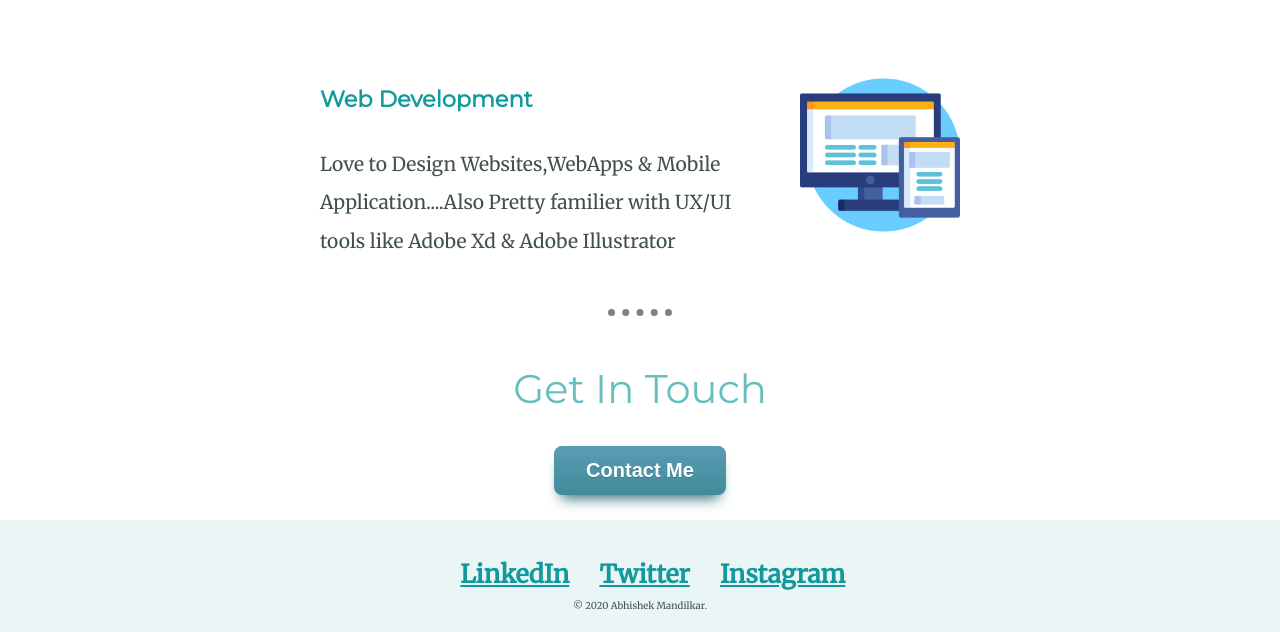
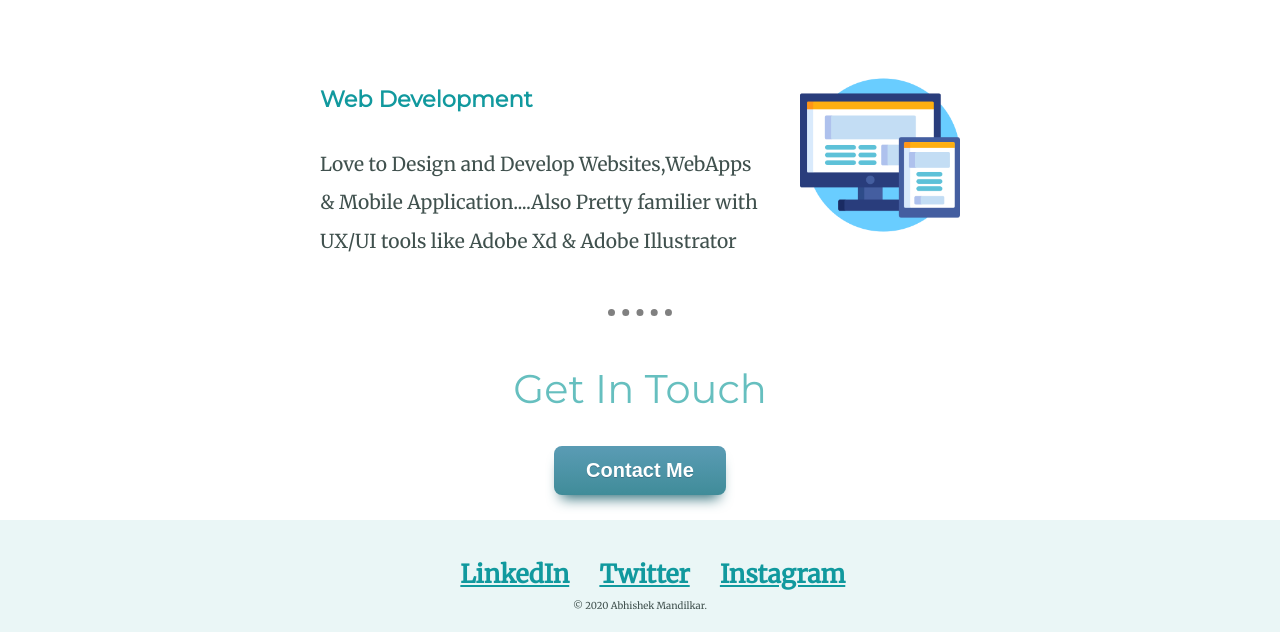
Before and after one commit to AbhishekMandilkar/CV, a plain HTML site: page index.html in a window 1280 px wide. Shown: the part 1585-2217 px from the top of the page. Drawn offline with Linux system fonts and the light colour scheme.

Commit message:
Update index.html

```diff
--- a/index.html
+++ b/index.html
@@ -38,7 +38,7 @@
       <div class="skill-row">
         <img class="Webdev" src="images/monitor.png" alt="">
         <h3>Web Development</h3>
-        <p>Love to Design Websites,WebApps & Mobile Application....Also Pretty familier with UX/UI tools like Adobe Xd & Adobe Illustrator </p>
+        <p>Love to Design and Develop Websites,WebApps & Mobile Application....Also Pretty familier with UX/UI tools like Adobe Xd & Adobe Illustrator </p>
       </div>
     </div>
     <hr>
```
